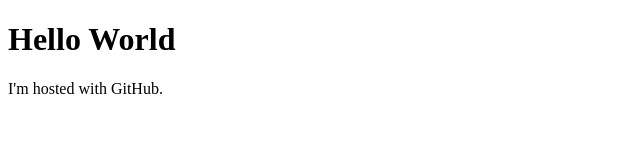
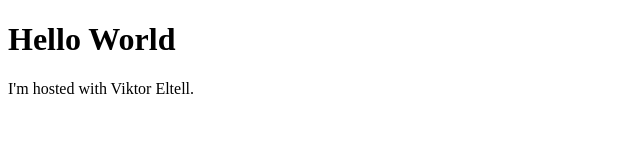
Before and after one commit to theodorlanner/theodorlanner.github.io, a plain HTML site: page index.html in a window 1280 px wide. Shown: the full height of the page, 0-640 px from the left. Drawn offline with Linux system fonts and the light colour scheme.

Commit message:
Update index.html

```diff
--- a/index.html
+++ b/index.html
@@ -15,6 +15,6 @@ j=d.createElement(s),dl=l!='dataLayer'?'&l='+l:'';j.async=true;j.src=
 height="0" width="0" style="display:none;visibility:hidden"></iframe></noscript>
 <!-- End Google Tag Manager (noscript) -->
 <h1>Hello World</h1>
-<p>I'm hosted with GitHub.</p>
+<p>I'm hosted with Viktor Eltell.</p>
 </body>
 </html>
```
